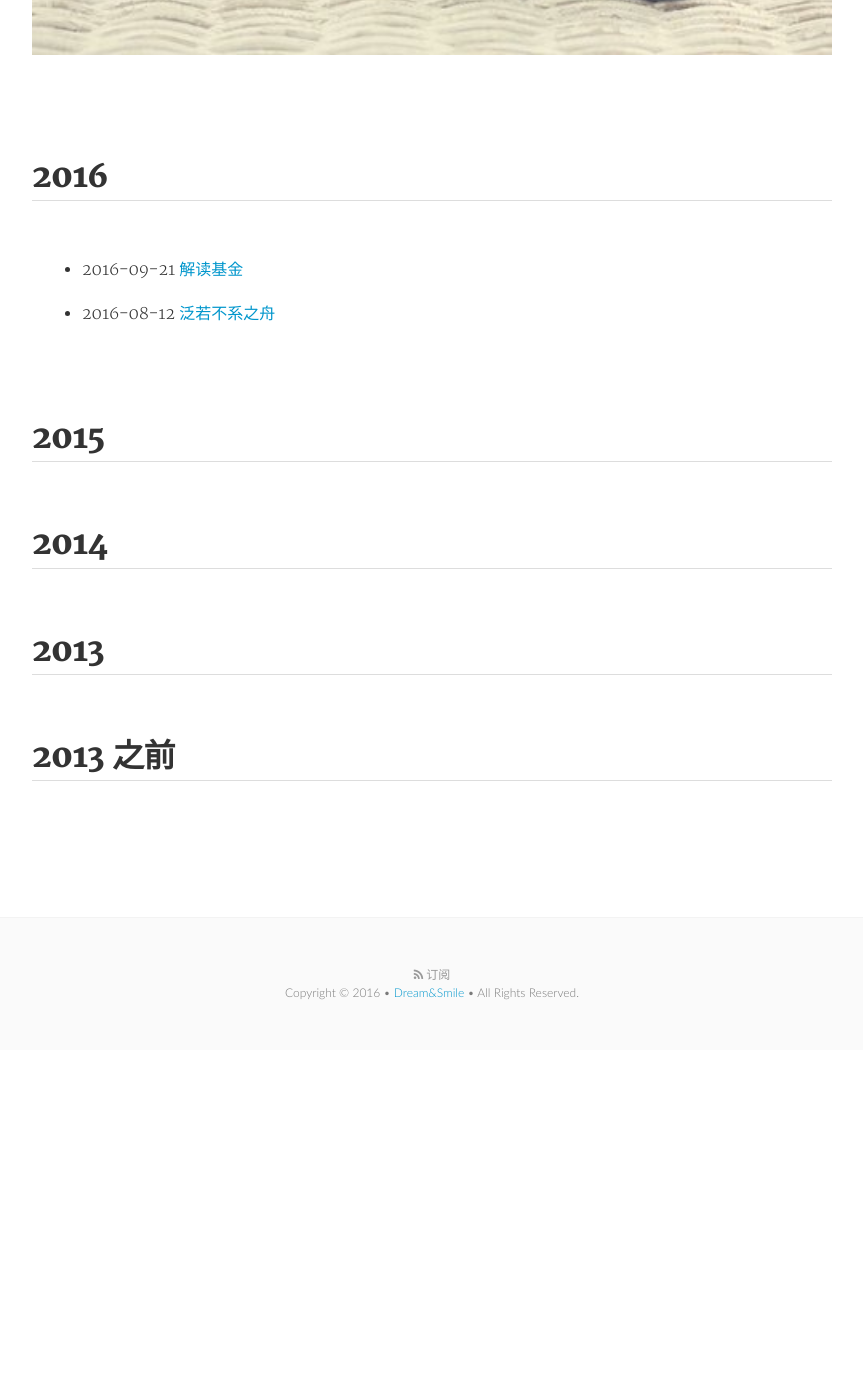
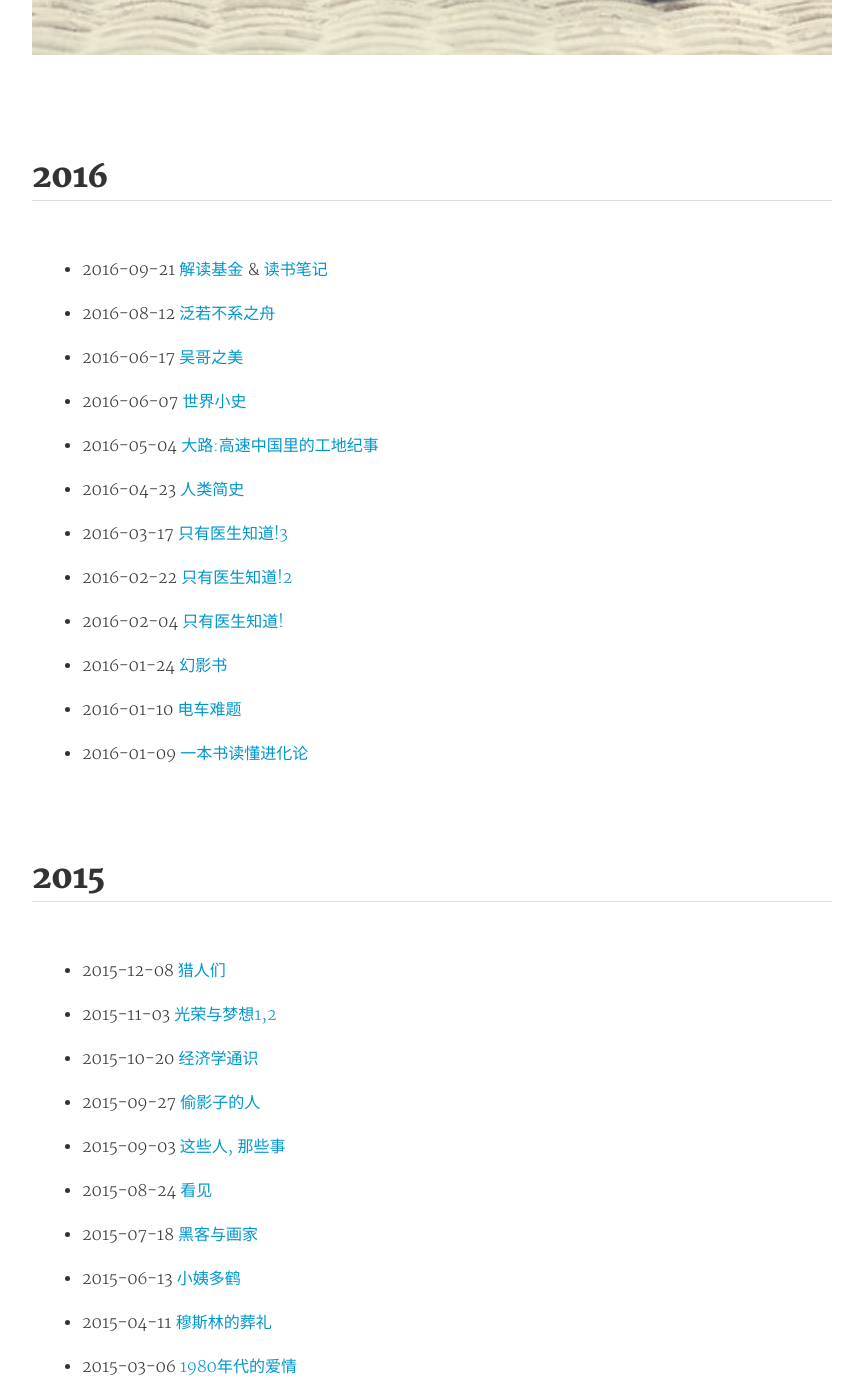
Before and after one commit to smile921/uestc-dpz.github.io, a Jekyll site: the page built from book.md, in a window 1280 px wide and 1400 px high, scrolled down 1410 px. Shown: the whole window, without its empty margins (208-1071 px from the left). Built offline with Jekyll 4.4.1, drawn with Linux system fonts in a browser that asks for light colours; before the commit the page ends 2460 px from its top, so only the background shows below that; some of the changed text lies outside the part shown.

Commit message:
add book list

```diff
--- a/book.md
+++ b/book.md
@@ -8,25 +8,39 @@ image    : /assets/images/book.jpg
 
 ## 2016
 -------------------------------------------------------------------------------
-  - 2016-09-21 [解读基金](https://book.douban.com/subject/2051332/)
+  - 2016-09-21 [解读基金](https://book.douban.com/subject/2051332/) & [读书笔记]()
   - 2016-08-12 [泛若不系之舟](https://book.douban.com/subject/25920202/)
-
-
+  - 2016-06-17 [吴哥之美](https://book.douban.com/subject/25918820/)
+  - 2016-06-07 [世界小史](https://book.douban.com/subject/26292964/)
+  - 2016-05-04 [大路:高速中国里的工地纪事](https://book.douban.com/subject/26666589/)
+  - 2016-04-23 [人类简史](https://book.douban.com/subject/25985021/)
+  - 2016-03-17 [只有医生知道!3](https://book.douban.com/subject/26680437/)
+  - 2016-02-22 [只有医生知道!2](https://book.douban.com/subject/25747217/)
+  - 2016-02-04 [只有医生知道!](https://book.douban.com/subject/20431965/)
+  - 2016-01-24 [幻影书](https://book.douban.com/subject/10549078/)
+  - 2016-01-10 [电车难题](https://book.douban.com/subject/25923695/)
+  - 2016-01-09 [一本书读懂进化论](https://book.douban.com/subject/26591316/)
 
 ## 2015
 -------------------------------------------------------------------------------
-
-
-
-## 2014
+  - 2015-12-08 [猎人们](https://book.douban.com/subject/11580824/)
+  - 2015-11-03 [光荣与梦想1,2](https://book.douban.com/subject/26314954/)
+  - 2015-10-20 [经济学通识](https://book.douban.com/subject/26582558/)
+  - 2015-09-27 [偷影子的人](https://book.douban.com/subject/10763902/)
+  - 2015-09-03 [这些人, 那些事](https://book.douban.com/subject/6388661/)
+  - 2015-08-24 [看见](https://book.douban.com/subject/20427187/)
+  - 2015-07-18 [黑客与画家](https://book.douban.com/subject/6021440/)
+  - 2015-06-13 [小姨多鹤](https://book.douban.com/subject/3012517/)
+  - 2015-04-11 [穆斯林的葬礼](https://book.douban.com/subject/1082334/)
+  - 2015-03-06 [1980年代的爱情](https://book.douban.com/subject/25696089/)
+  - 2015-02-02 [皮囊](https://book.douban.com/subject/26278687/)
+  - 2015-01-21 [追风筝的人](https://book.douban.com/subject/1770782/)
+## 2014之前
 -------------------------------------------------------------------------------
-
-
-
-## 2013
--------------------------------------------------------------------------------
-
-
-
-## 2013 之前
--------------------------------------------------------------------------------
+  - 2014-11-01 [Thinking in java](https://book.douban.com/subject/2130190/)
+  - 2014-10-29 [月亮与六便士](https://book.douban.com/subject/1858513/)
+  - 2014-08-11 [人类群星闪耀时](https://book.douban.com/subject/1083762/)
+  - 2013-11-20 [天才在左 疯子在右](https://book.douban.com/subject/4242172/)
+  - 2012-11-06 [民主的细节](https://book.douban.com/subject/3813669/)
+  - 2012-10-10 [送你一颗子弹](https://book.douban.com/subject/4238362/)
+  - 2012-09-14 [观念的水位](https://book.douban.com/subject/20463108/)
```
